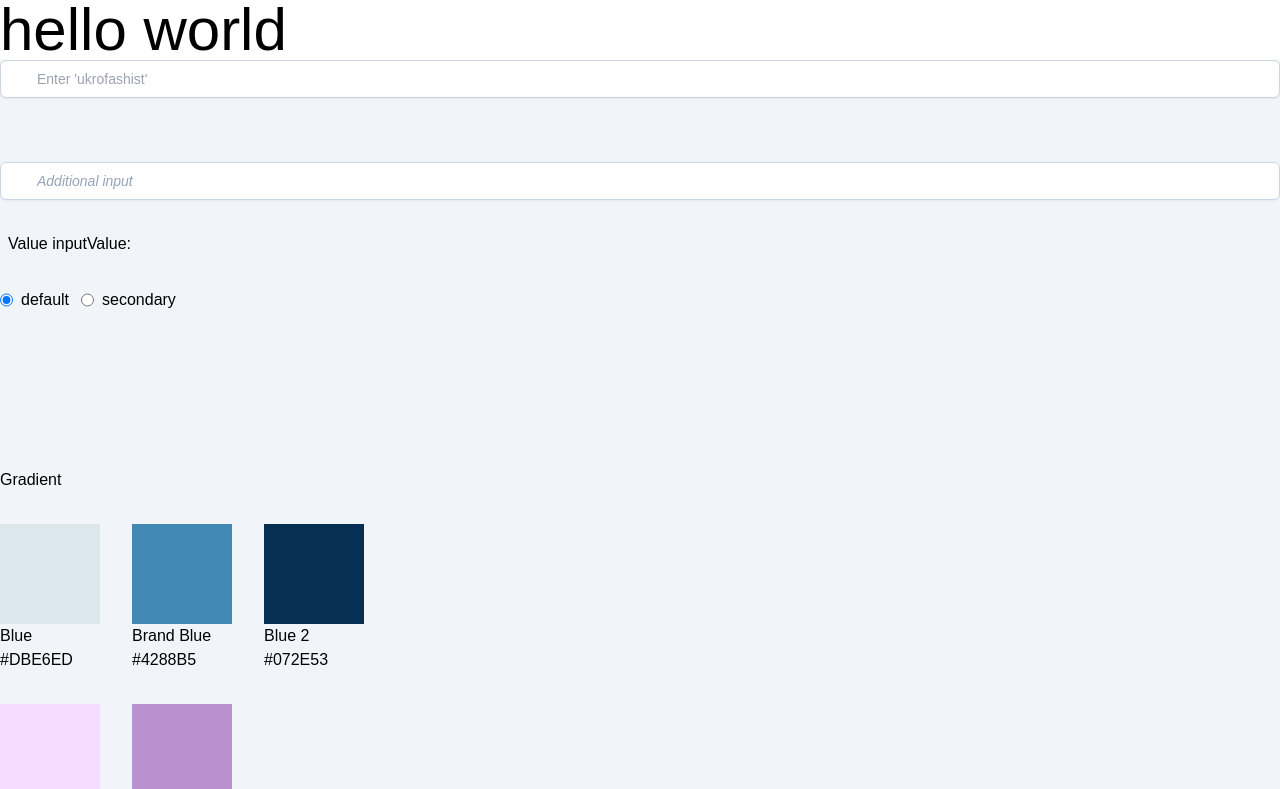
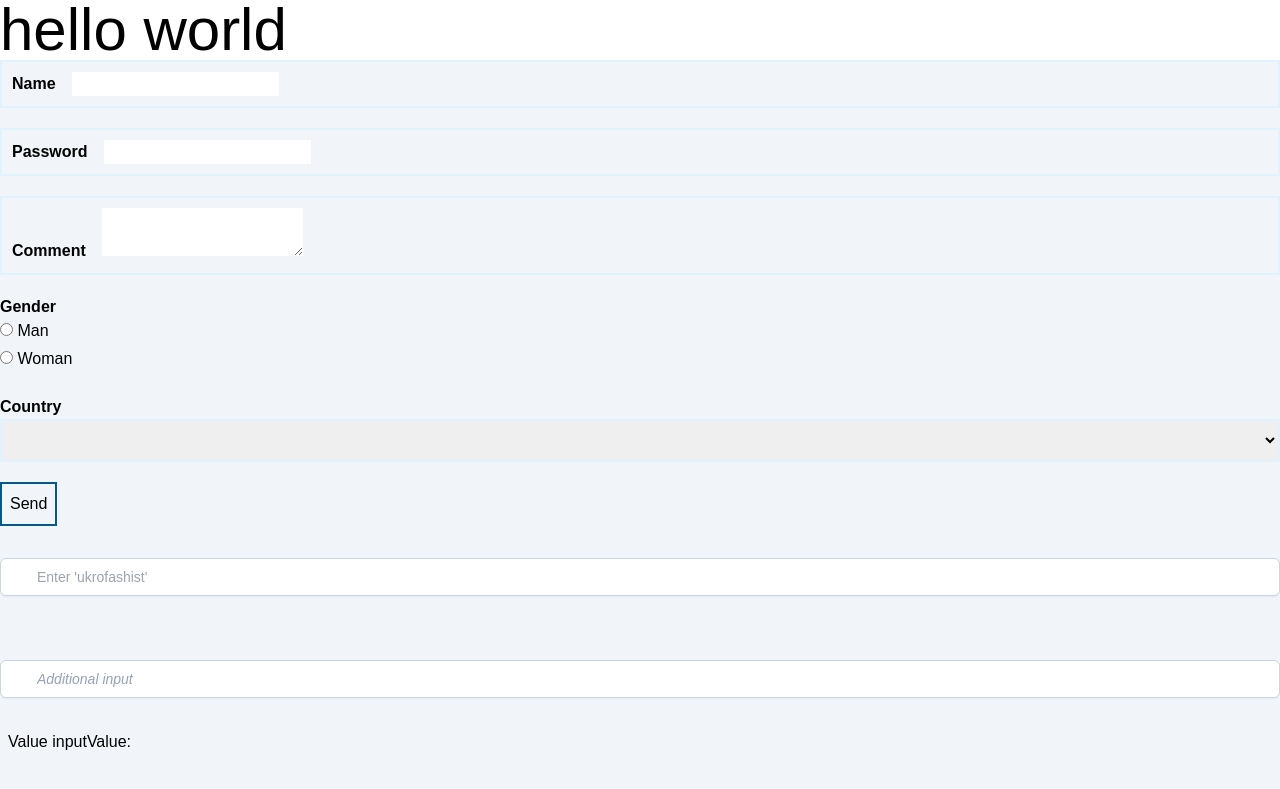
Before and after one commit to Nechaiev/Kraken, a Vue app: page / in a window 1280 px wide. Shown: the top 789 px of the page. Built offline with nearby package versions, Linux system fonts and the light colour scheme.

Commit message:
use component

```diff
--- a/src/App.vue
+++ b/src/App.vue
@@ -5,10 +5,37 @@
     :class="containerClasses"
     class="container bg-slate-100 flex flex-col gap-8 mx-auto"
   >
-    <my-input class="placeholder:italic placeholder:text-slate-400 block bg-white w-full border border-slate-300 rounded-md py-2 pl-9 pr-3 shadow-sm focus:outline-none focus:border-sky-500 focus:ring-sky-500 focus:ring-1 sm:text-sm" v-model="message" @setTheme="onSetTheme" />
+    <div>
+      <TextInput label="Name" v-model="name" />
+      <TextInput label="Password" v-model="password" type="password" />
+      <Textarea label="Comment" v-model="comment" />
+      <Controlled
+        label="Gender"
+        :options="genderOptions"
+        v-model="selectedGender"
+      />
+      <Select
+        label="Country"
+        :options="countryOptions"
+        v-model="selectedCountry"
+      />
+      <button class="border-solid border-2 border-sky-800 p-2" @click="submitForm">
+        Send
+      </button>
+
+    </div>
+    <my-input
+      class="placeholder:italic placeholder:text-slate-400 block bg-white w-full border border-slate-300 rounded-md py-2 pl-9 pr-3 shadow-sm focus:outline-none focus:border-sky-500 focus:ring-sky-500 focus:ring-1 sm:text-sm"
+      v-model="message"
+      @setTheme="onSetTheme"
+    />
     <p class="pl-2">{{ message }}</p>
 
-    <input class="placeholder:italic placeholder:text-slate-400 block bg-white w-full border border-slate-300 rounded-md py-2 pl-9 pr-3 shadow-sm focus:outline-none focus:border-sky-500 focus:ring-sky-500 focus:ring-1 sm:text-sm" v-model="message" placeholder="Additional input" />
+    <input
+      class="placeholder:italic placeholder:text-slate-400 block bg-white w-full border border-slate-300 rounded-md py-2 pl-9 pr-3 shadow-sm focus:outline-none focus:border-sky-500 focus:ring-sky-500 focus:ring-1 sm:text-sm"
+      v-model="message"
+      placeholder="Additional input"
+    />
     <p class="pl-2">Value inputValue: {{ message }}</p>
 
     <div class="mb-6 flex flex-wrap gap-3">
@@ -116,7 +143,36 @@
 <script setup>
 import ColorCard from "@/components/ColorCard.vue";
 import MyInput from "@/components/MyInput.vue";
+import TextInput from "./components/UI/fields/TextInput.vue";
+import Textarea from "@/components/ui/fields/Textarea.vue";
+import Controlled from "@/components/ui/fields/Controlled.vue";
+import Select from "@/components/ui/fields/Select.vue";
 import { ref, computed } from "vue";
+
+const name = ref("");
+const password = ref("");
+const comment = ref("");
+const selectedGender = ref("");
+const selectedCountry = ref("");
+
+const genderOptions = [
+  { label: "Man", value: "male" },
+  { label: "Woman", value: "female" },
+];
+
+const countryOptions = [
+  { label: "Ukraine", value: "ukraine" },
+  { label: "Terrorist", value: "russia" },
+  { label: "USA", value: "usa" },
+];
+
+const submitForm = () => {
+  console.log("Password:", password.value);
+  console.log("Name:", name.value);
+  console.log("Comment:", comment.value);
+  console.log("Gender:", selectedGender.value);
+  console.log("Country:", selectedCountry.value);
+};
 
 const message = ref("");
 const containerClasses = computed(() => {
```
